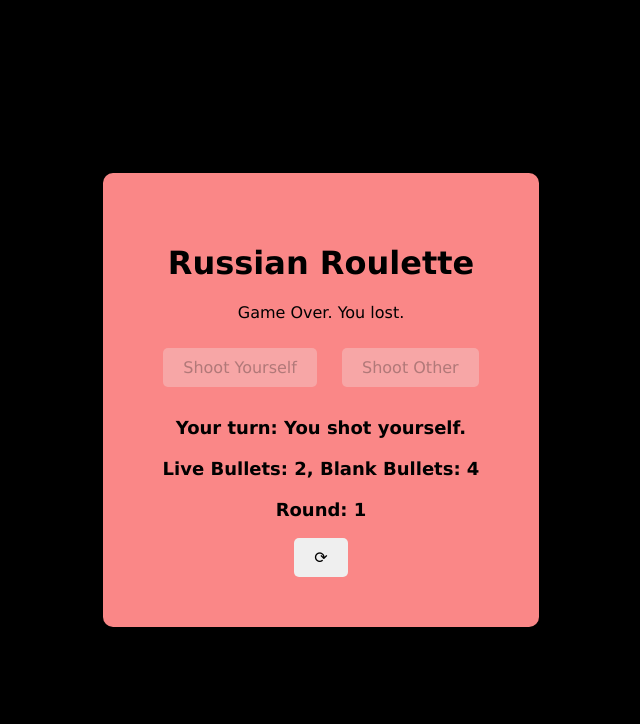
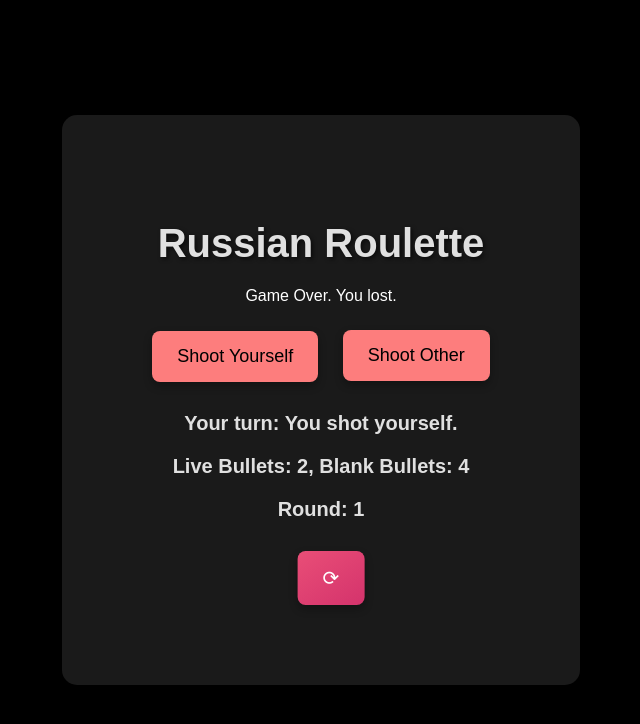
Before and after one commit to TGH75972/Russian-Roulette, a plain HTML site: page index.html in a window 1280 px wide. Both pictures are taken after a click on the button "Shoot Yourself". Shown: the whole page, without its empty margins (319-959 px from the left). Drawn offline with Linux system fonts and the light colour scheme.

Commit message:
Update styles.css

```diff
--- a/styles.css
+++ b/styles.css
@@ -1,44 +1,75 @@
 body {
-
-    font-family: Verdana, Geneva, Tahoma, sans-serif;
+    font-family: 'Arial', sans-serif;
     display: flex;
     justify-content: center;
     align-items: center;
     height: 100vh;
     margin: 0;
-    background-color: #000000;
+    background: black;
+    color: #ffffff;
 }
 
 .container {
     text-align: center;
-    background-color: rgb(250, 135, 135);
-    padding: 50px;
-    border-radius: 10px;
-    box-shadow: 0 0 10px rgba(0, 0, 0, 0.1);
+    background: rgba(255, 255, 255, 0.1);
+    padding: 80px;
+    border-radius: 15px;
+    box-shadow: 0 4px 8px rgba(0, 0, 0, 0.5);
+    position: relative;
+    backdrop-filter: blur(10px);
+}
+
+h1 {
+    font-size: 2.5em;
+    margin-bottom: 20px;
+    color: #e0e0e0;
+    text-shadow: 2px 2px 4px rgba(0, 0, 0, 0.6);
 }
 
 button {
-    font-family: Verdana, Geneva, Tahoma, sans-serif;
-    padding: 10px 20px;
+    font-family: 'Arial', sans-serif;
+    padding: 15px 25px;
     margin: 10px;
-    font-size: 16px;
+    font-size: 18px;
     cursor: pointer;
     border: none;
-    border-radius: 5px;
-    transition: background-color 0.3s;
+    border-radius: 8px;
+    background:#fd7d7d;
+    color: rgb(0, 0, 0);
+    transition: background 0.3s, transform 0.2s;
+    box-shadow: 0 4px 8px rgba(0, 0, 0, 0.3);
 }
 
 button:hover {
-    background-color: #ddd;
+    transform: scale(1.05);
 }
 
 #result, #bullets-status, #rounds-status {
-    font-family: Verdana, Geneva, Tahoma, sans-serif;
+    font-family: 'Arial', sans-serif;
     margin-top: 20px;
-    font-size: 18px;
+    font-size: 20px;
     font-weight: bold;
+    color: #e0e0e0;
 }
 
-#replay{
-    margin: auto;
+#replay {
+    position: relative;
+    left: 60px;
+    top: 10px;
+    bottom: 20px;
+    left: 50%;
+    transform: translateX(-50%);
+    padding: 15px 25px;
+    font-size: 20px;
+    cursor: pointer;
+    background: linear-gradient(145deg, #e94e77, #d4336c);
+    color: white;
+    border: none;
+    border-radius: 8px;
+    transition: background 0.3s, transform 0.2s;
+    box-shadow: 0 4px 8px rgba(0, 0, 0, 0.3);
 }
+
+#replay:hover {
+    background: linear-gradient(145deg, #d4336c, #e94e77);
+}
```
